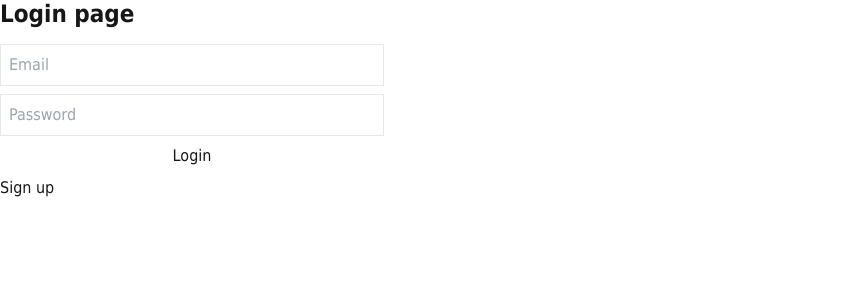
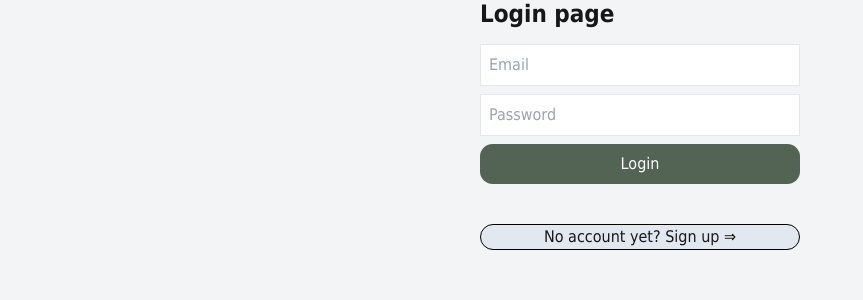
Before and after one commit to AskForItdev/portfolio, a Next.js app in the folder smallprojects/: page /login in a window 1280 px wide. Shown: the top 300 px of the page, without its empty margins (0-863 px from the left). Built offline with nearby package versions, Linux system fonts and the light colour scheme; no server answers.

Commit message:
sign-up/in styling

```diff
--- a/smallprojects/app/components/loginComp.jsx
+++ b/smallprojects/app/components/loginComp.jsx
@@ -40,7 +40,7 @@ export default function Login() {
   }
 
   return (
-    <div>
+    <div className="w-80">
       <h2 className="text-xl mb-4">Login page</h2>
       <form
         onSubmit={handleSubmit}
@@ -62,10 +62,15 @@ export default function Login() {
           onChange={(e) => setPassword(e.target.value)}
           required
         />
-        <button type="submit" className="">
+        <button type="submit" className="button">
           Login
         </button>
-        <Link href="./signup">Sign up</Link>
+        <Link
+          href="./signup"
+          className="mt-8 inline-flex items-center justify-center border border-black rounded-full bg-slate-200 text-center hover:bg-slate-300 transition-colors"
+        >
+          No account yet? Sign up ⇒{' '}
+        </Link>
         {message && (
           <p className="text-sm mt-2">{message}</p>
         )}
--- a/smallprojects/app/components/signupComp.jsx
+++ b/smallprojects/app/components/signupComp.jsx
@@ -31,7 +31,7 @@ export default function Signup() {
   };
 
   return (
-    <div>
+    <div className="w-80">
       <h2 className="text-xl mb-4">Signup page</h2>
       <form
         onSubmit={handleSubmit}
@@ -53,7 +53,7 @@ export default function Signup() {
           onChange={(e) => setPassword(e.target.value)}
           required
         />
-        <button type="submit" className="">
+        <button type="submit" className="button">
           Create account
         </button>
         {message && (
--- a/smallprojects/app/login/page.jsx
+++ b/smallprojects/app/login/page.jsx
@@ -17,7 +17,7 @@ export default function LoginPage() {
   }, [checkSession]);
 
   return (
-    <div>
+    <div className="flex flex-col items-center h-screen bg-gray-100">
       <Login />
     </div>
   );
--- a/smallprojects/app/signup/page.jsx
+++ b/smallprojects/app/signup/page.jsx
@@ -5,7 +5,7 @@ import Signup from '../components/signupComp';
 
 export default function SignupPage() {
   return (
-    <div>
+    <div className="flex flex-col items-center h-screen bg-gray-100">
       <Signup />
     </div>
   );
```
